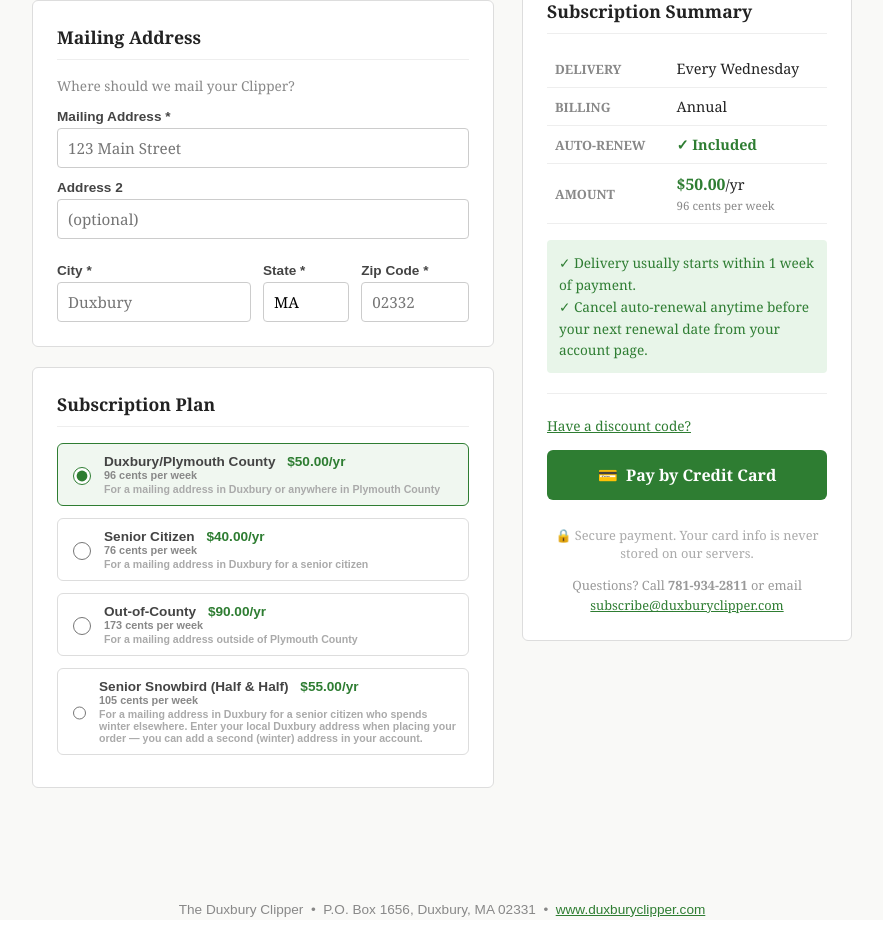
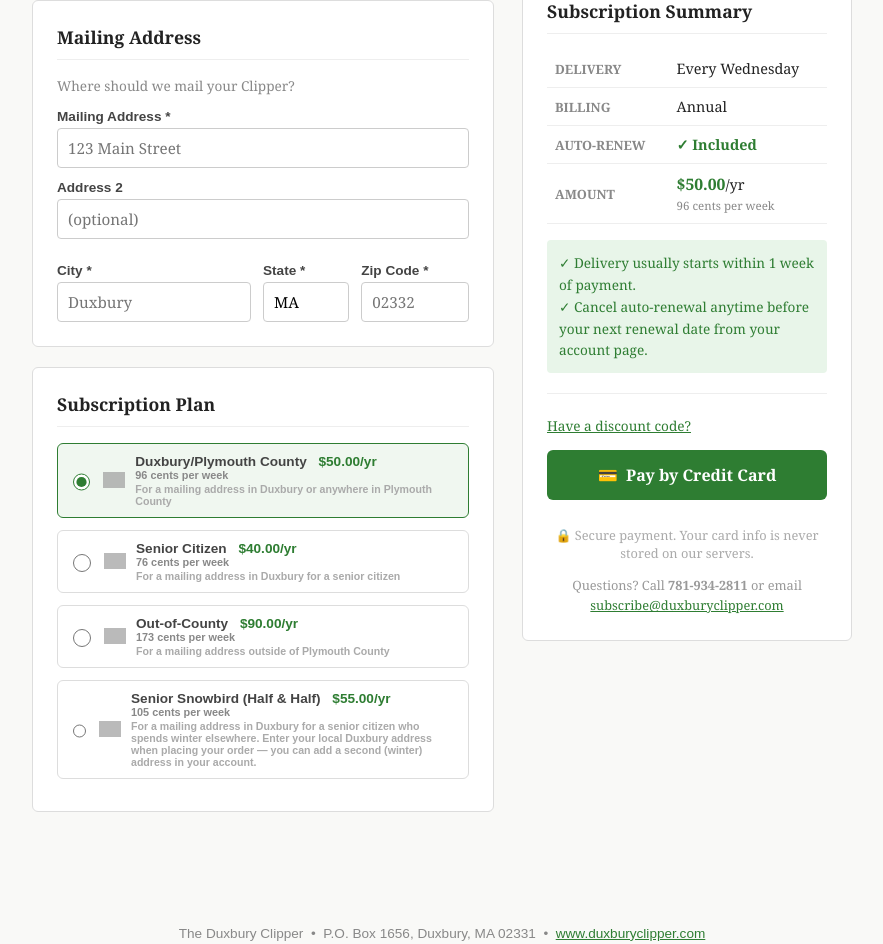
Before and after one commit to clipper-circ/clipper-circ, a Flask app: page /subscribe in a window 1280 px wide. Shown: the part 925-1869 px from the top of the page, without its empty margins (198-1081 px from the left). Before the commit the page ends 1842 px from the top, so only its background shows below. Run offline with Flask 3, Linux system fonts and the light colour scheme; some libraries are stand-ins or nearby versions; grey boxes are pictures that could not be loaded.

Commit message:
Add ClipperShip icon to subscription plan options

```diff
--- a/portal/templates/subscribe.html
+++ b/portal/templates/subscribe.html
@@ -122,6 +122,7 @@
           <label style="display:flex;align-items:center;gap:10px;padding:10px;border:1px solid #ddd;border-radius:6px;margin-bottom:8px;cursor:pointer;{% if loop.first %}border-color:#2e7d32;background:#f0f7f0;{% endif %}" id="plan-label-{{ code.value }}">
             <input type="radio" name="plan" value="{{ code.value }}" {% if form.plan == code.value or (not form.plan and loop.first) %}checked{% endif %}
                    onchange="updatePlanDisplay();checkPlanState();" style="width:18px;height:18px;accent-color:#2e7d32;">
+            <img src="/static/ClipperShip.png" alt="" style="width:22px;height:22px;object-fit:contain;opacity:0.7;flex-shrink:0;">
             <span>
               <strong>{{ label }}</strong>
               <span style="color:#2e7d32;font-weight:700;margin-left:8px;">${{ "%.2f"|format(price) }}/yr</span>
```
